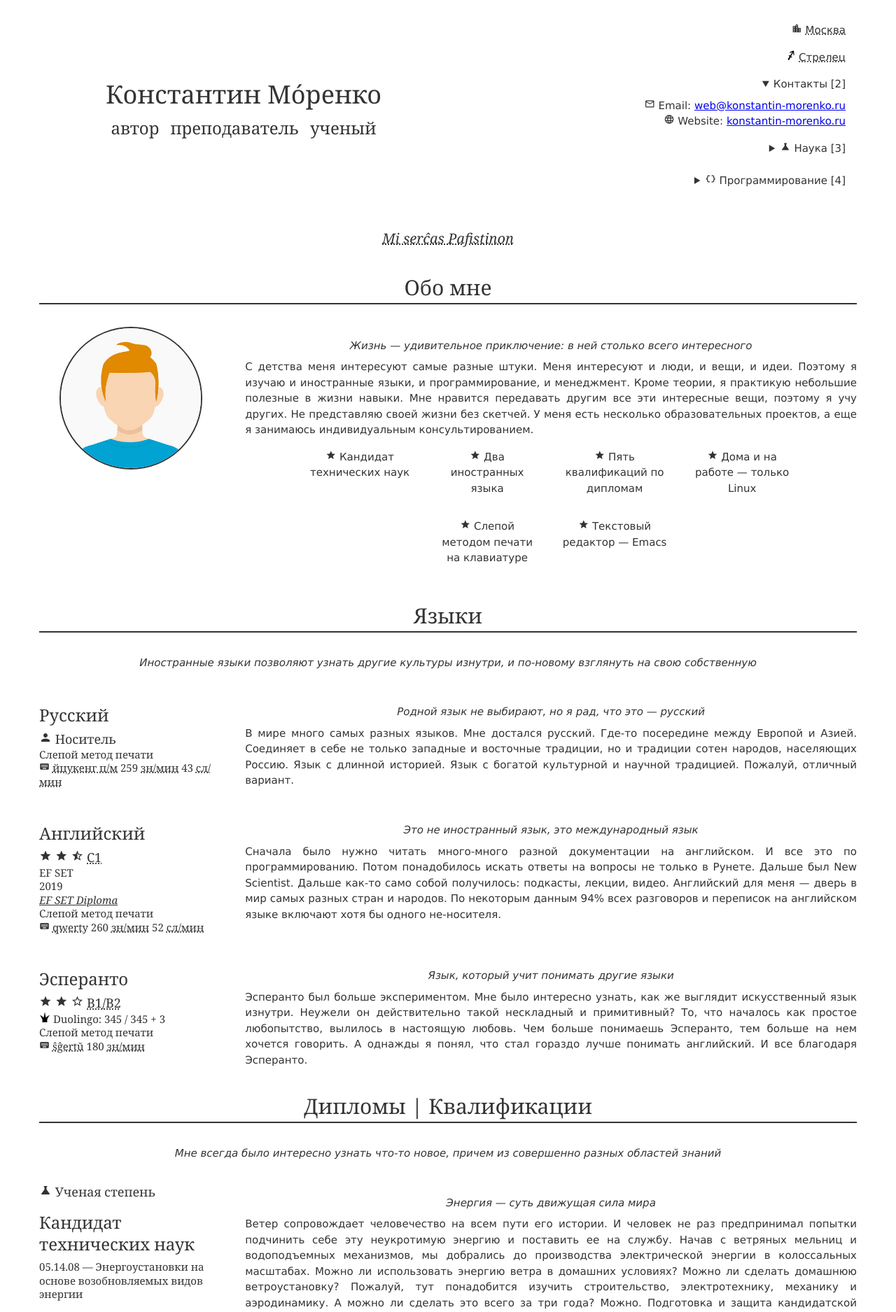
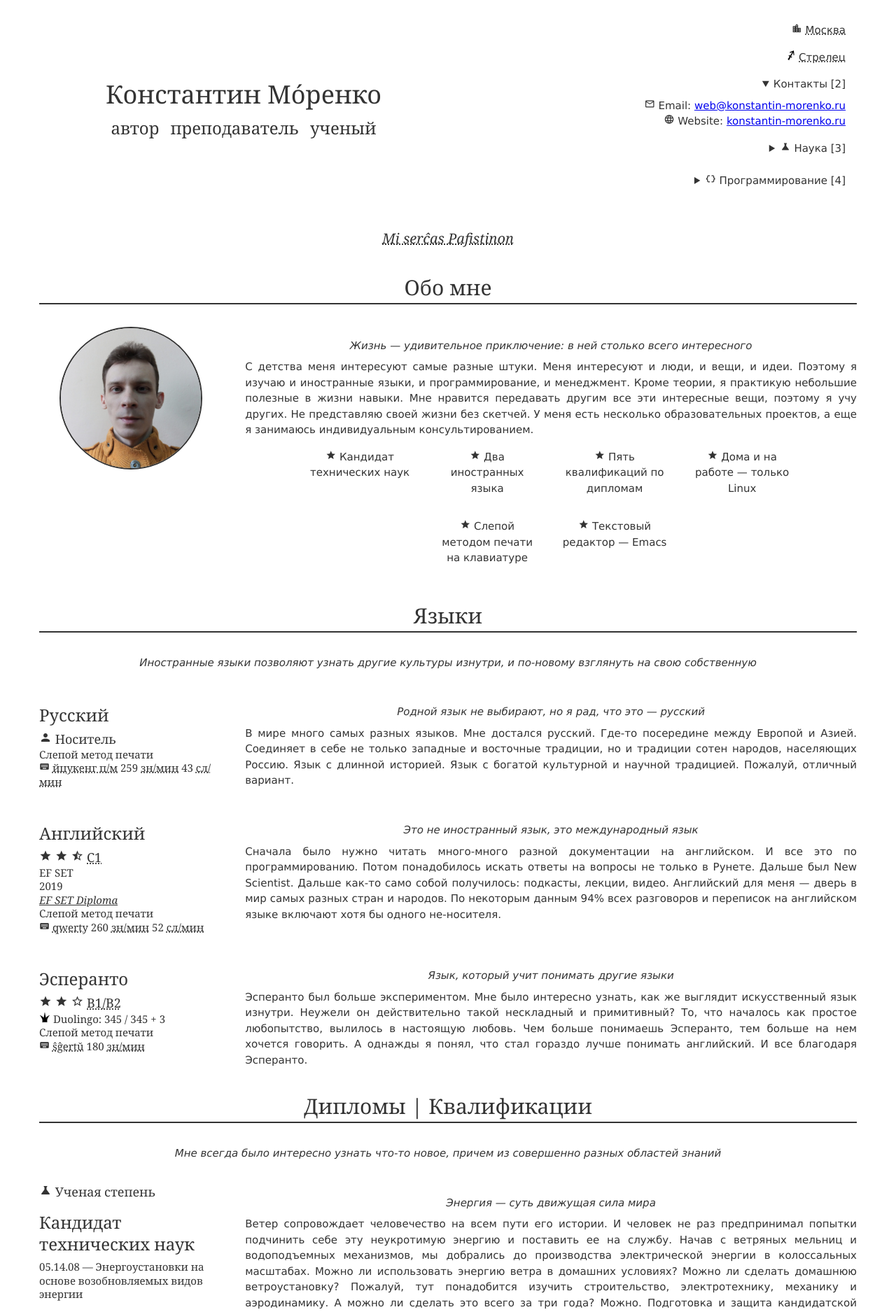
Before and after one commit to konstantin-morenko/jresume, a Jekyll site: the page built from index.md, in a window 1280 px wide. Shown: the top 1875 px of the page at 70% size. Built offline with Jekyll 4.4.1, drawn with Linux system fonts in a browser that asks for light colours.

Commit message:
Portrait 2022

```diff
--- a/_data/about.yml
+++ b/_data/about.yml
@@ -1,4 +1,4 @@
-photo_file: photo.jpg
+photo_file: portrait/2022.jpg
 quote: |
   Жизнь — удивительное приключение: в ней столько всего интересного
 text: |
```
Also changed, not shown: photo.jpg (deleted), portrait/2022.jpg (added).
